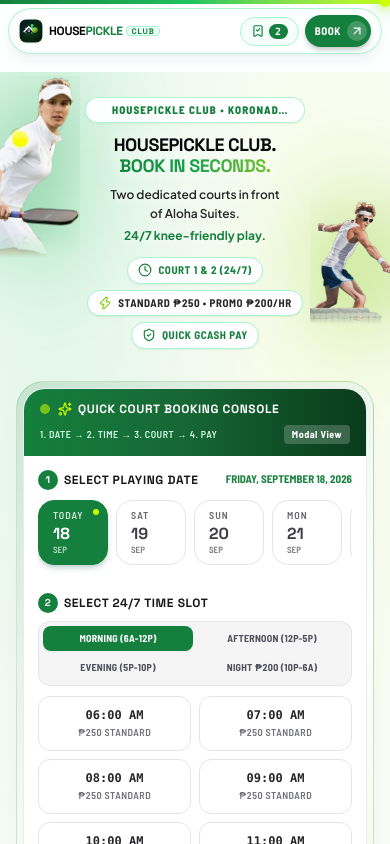
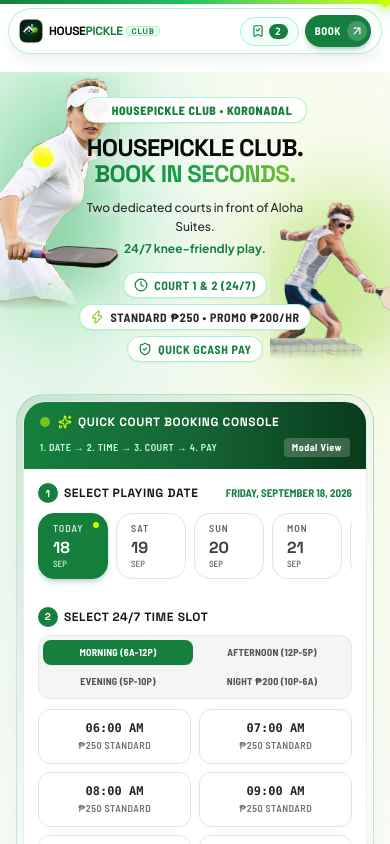
Before and after one commit to hizWindy/pickleball-court, a React (Vite) app in the folder frontend/: page / in a window 390 px wide. Shown: the top 844 px of the page. Built offline with nearby package versions, Linux system fonts and the light colour scheme.

Commit message:
fix(mobile): enlarge hero characters, headline typography, and eyebrow pill across mobile devices

```diff
--- a/frontend/src/components/Hero.tsx
+++ b/frontend/src/components/Hero.tsx
@@ -56,7 +56,7 @@
 
       {/* Dynamic Player Action Cutouts - Staggered vertically on mobile so cutouts remain large & bold without colliding with text */}
       <div className="absolute inset-0 overflow-hidden pointer-events-none z-0">
-        {/* Left Player Cutout: Bouchard Action Strike */}
+        {/* Left Player Cutout: Bouchard Action Strike - Scaled up for prominent athletic presence */}
         <motion.div
           style={{ y: player1ScrollY }}
           initial={{ opacity: 0, x: -30, scale: 0.95 }}
@@ -69,10 +69,10 @@
             opacity: { duration: 0.8, delay: 0.1 },
             x: { duration: 0.8, delay: 0.1 }
           }}
-          className="absolute -left-8 xs:-left-7 sm:left-0 md:left-2 lg:left-4 xl:left-8 2xl:left-14 top-1 xs:top-2 sm:top-12 lg:top-10 w-28 xs:w-32 sm:w-44 md:w-56 lg:w-80 xl:w-96 opacity-90 sm:opacity-95 lg:opacity-100 select-none pointer-events-none z-0 transition-all"
+          className="absolute -left-6 xs:-left-4 sm:left-0 md:left-2 lg:left-4 xl:left-8 2xl:left-14 top-1 xs:top-2 sm:top-10 lg:top-8 w-36 xs:w-44 sm:w-48 md:w-60 lg:w-80 xl:w-96 opacity-95 sm:opacity-100 select-none pointer-events-none z-0 transition-all"
         >
           {/* Luminous Emerald Stadium Back-Glow */}
-          <div className="absolute -inset-4 bg-[#22C55E]/20 rounded-full blur-2xl -z-10" />
+          <div className="absolute -inset-4 bg-[#22C55E]/25 rounded-full blur-2xl -z-10" />
 
           {/* Optimized WebP Cutout with Athletic Silhouette Drop Shadow & Bottom Mesh Fade */}
           <img
@@ -83,7 +83,7 @@
             loading="eager"
             decoding="async"
             fetchPriority="high"
-            className="w-full h-auto object-contain drop-shadow-[0_15px_30px_rgba(21,128,61,0.25)]"
+            className="w-full h-auto object-contain drop-shadow-[0_15px_35px_rgba(21,128,61,0.3)]"
             style={{
               maskImage: 'linear-gradient(to bottom, black 85%, transparent 100%)',
               WebkitMaskImage: 'linear-gradient(to bottom, black 85%, transparent 100%)'
@@ -91,7 +91,7 @@
           />
         </motion.div>
 
-        {/* Right Player Cutout: Male Player Striking Ball - Staggered down on mobile to prevent horizontal squeeze */}
+        {/* Right Player Cutout: Male Player Striking Ball - Staggered down on mobile, scaled up for athletic impact */}
         <motion.div
           style={{ y: player2ScrollY }}
           initial={{ opacity: 0, x: 30, scale: 0.95 }}
@@ -104,10 +104,10 @@
             opacity: { duration: 0.8, delay: 0.2 },
             x: { duration: 0.8, delay: 0.2 }
           }}
-          className="absolute -right-8 xs:-right-7 sm:right-0 md:right-2 lg:right-4 xl:right-8 2xl:right-14 top-32 xs:top-28 sm:top-16 lg:top-14 w-28 xs:w-32 sm:w-40 md:w-52 lg:w-76 xl:w-90 opacity-90 sm:opacity-95 lg:opacity-100 select-none pointer-events-none z-0 transition-all"
+          className="absolute -right-6 xs:-right-4 sm:right-0 md:right-2 lg:right-4 xl:right-8 2xl:right-14 top-32 xs:top-28 sm:top-16 lg:top-14 w-36 xs:w-44 sm:w-48 md:w-56 lg:w-76 xl:w-90 opacity-95 sm:opacity-100 select-none pointer-events-none z-0 transition-all"
         >
           {/* Luminous Lime Stadium Back-Glow */}
-          <div className="absolute -inset-4 bg-[#84CC16]/25 rounded-full blur-2xl -z-10" />
+          <div className="absolute -inset-4 bg-[#84CC16]/30 rounded-full blur-2xl -z-10" />
 
           {/* Borderless Cutout Image with Athletic Silhouette Drop Shadow & Bottom Mesh Fade */}
           <img
@@ -117,7 +117,7 @@
             height={382}
             loading="eager"
             decoding="async"
-            className="w-full h-auto object-contain drop-shadow-[0_15px_30px_rgba(132,204,22,0.28)]"
+            className="w-full h-auto object-contain drop-shadow-[0_15px_35px_rgba(132,204,22,0.32)]"
             style={{
               maskImage: 'linear-gradient(to bottom, black 85%, transparent 100%)',
               WebkitMaskImage: 'linear-gradient(to bottom, black 85%, transparent 100%)'
@@ -129,29 +129,29 @@
       <div className="max-w-6xl mx-auto px-4 sm:px-6 relative z-10">
         {/* Dynamic Stadium Headline Block */}
         <div className="text-center max-w-3xl mx-auto mb-8 pt-2">
-          {/* Compact Eyebrow Pill */}
+          {/* Compact Eyebrow Pill - Full clean label without truncation */}
           <motion.div
             initial={{ opacity: 0, y: -10 }}
             animate={{ opacity: 1, y: 0 }}
             transition={{ duration: 0.3 }}
-            className="inline-flex items-center justify-center gap-1.5 px-3 py-1 rounded-full bg-white/95 border border-emerald-200/90 shadow-xs mb-3 text-center max-w-[220px] xs:max-w-fit mx-auto"
+            className="inline-flex items-center justify-center gap-1.5 px-3.5 py-1 rounded-full bg-white/95 border border-emerald-200/90 shadow-xs mb-3 text-center mx-auto"
           >
             <span className="w-2 h-2 rounded-full bg-[#84CC16] animate-ping shrink-0" />
-            <span className="text-[11px] sm:text-xs font-sport font-extrabold uppercase tracking-widest text-[#15803D] truncate">
-              HousePickle Club • Koronadal City
+            <span className="text-xs font-sport font-extrabold uppercase tracking-wider text-[#15803D] whitespace-nowrap">
+              HousePickle Club • Koronadal
             </span>
             <span className="text-zinc-300 hidden sm:inline">|</span>
-            <span className="text-[11px] sm:text-xs font-sport font-bold uppercase tracking-wider text-emerald-800 hidden sm:inline whitespace-nowrap">
+            <span className="text-xs font-sport font-bold uppercase tracking-wider text-emerald-800 hidden sm:inline whitespace-nowrap">
               Play • Connect • Repeat
             </span>
           </motion.div>
 
-          {/* Main Display Headline with Bigger Characters - Scaled to fit all mobile brands without touching athletes */}
+          {/* Main Display Headline with Bigger, Bolder Characters */}
           <motion.h1
             initial={{ opacity: 0, y: 15 }}
             animate={{ opacity: 1, y: 0 }}
             transition={{ duration: 0.4, delay: 0.05 }}
-            className="text-lg xs:text-xl sm:text-4xl md:text-5xl lg:text-6xl font-heading font-black tracking-tight uppercase text-zinc-950 leading-[1.15] break-words max-w-[195px] xs:max-w-[225px] sm:max-w-xl md:max-w-2xl mx-auto drop-shadow-[0_2px_8px_rgba(255,255,255,0.95)]"
+            className="text-2xl xs:text-3xl sm:text-4xl md:text-5xl lg:text-6xl font-heading font-black tracking-tight uppercase text-zinc-950 leading-[1.1] break-words max-w-[250px] xs:max-w-[290px] sm:max-w-xl md:max-w-2xl mx-auto drop-shadow-[0_2px_12px_rgba(255,255,255,0.95)]"
           >
             HOUSEPICKLE CLUB.{' '}
             <span className="bg-gradient-to-r from-[#15803D] via-[#16a34a] to-[#84CC16] bg-clip-text text-transparent block sm:inline">
@@ -159,12 +159,12 @@
             </span>
           </motion.h1>
 
-          {/* Concise & Short Facility Description - Bigger characters, crisp line break, and clear air-space */}
+          {/* Concise & Short Facility Description - Bigger characters and clear line break */}
           <motion.p
             initial={{ opacity: 0, y: 10 }}
             animate={{ opacity: 1, y: 0 }}
             transition={{ duration: 0.4, delay: 0.1 }}
-            className="mt-2 text-xs xs:text-sm sm:text-sm md:text-base text-zinc-800 font-semibold max-w-[180px] xs:max-w-[205px] sm:max-w-lg mx-auto leading-relaxed drop-shadow-[0_1px_4px_rgba(255,255,255,0.95)]"
+            className="mt-2.5 text-xs xs:text-sm sm:text-base text-zinc-800 font-medium sm:font-semibold max-w-[220px] xs:max-w-[260px] sm:max-w-lg mx-auto leading-relaxed drop-shadow-[0_1px_4px_rgba(255,255,255,0.95)]"
           >
             Two dedicated courts in front of Aloha Suites.
             <span className="block mt-0.5 text-[#15803D] font-bold">24/7 knee-friendly play.</span>
@@ -175,7 +175,7 @@
             initial={{ opacity: 0, y: 10 }}
             animate={{ opacity: 1, y: 0 }}
             transition={{ duration: 0.4, delay: 0.15 }}
-            className="flex flex-wrap items-center justify-center gap-1.5 sm:gap-4 mt-3 sm:mt-4 text-[11px] sm:text-xs font-sport font-bold uppercase tracking-wider text-zinc-700 px-2 max-w-[250px] xs:max-w-md sm:max-w-none mx-auto"
+            className="flex flex-wrap items-center justify-center gap-1.5 sm:gap-3 mt-3.5 sm:mt-4 text-xs font-sport font-bold uppercase tracking-wider text-zinc-700 px-2 max-w-[270px] xs:max-w-md sm:max-w-none mx-auto"
           >
             <span className="px-2.5 sm:px-3 py-1 rounded-full bg-white border border-emerald-200 shadow-xs flex items-center gap-1.5 text-[#15803D]">
               <Clock className="w-3.5 h-3.5 shrink-0" /> Court 1 & 2 (24/7)
```
